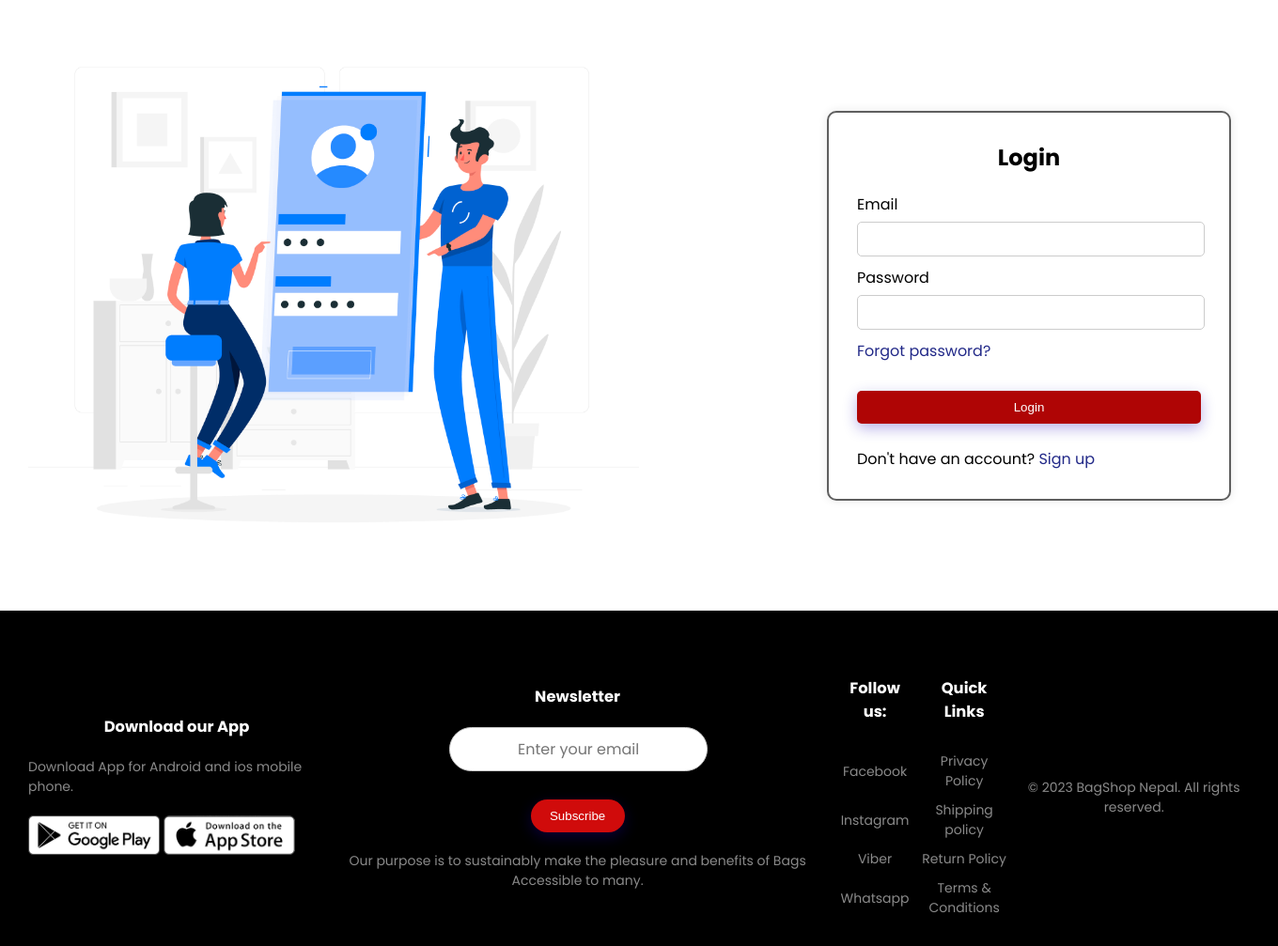
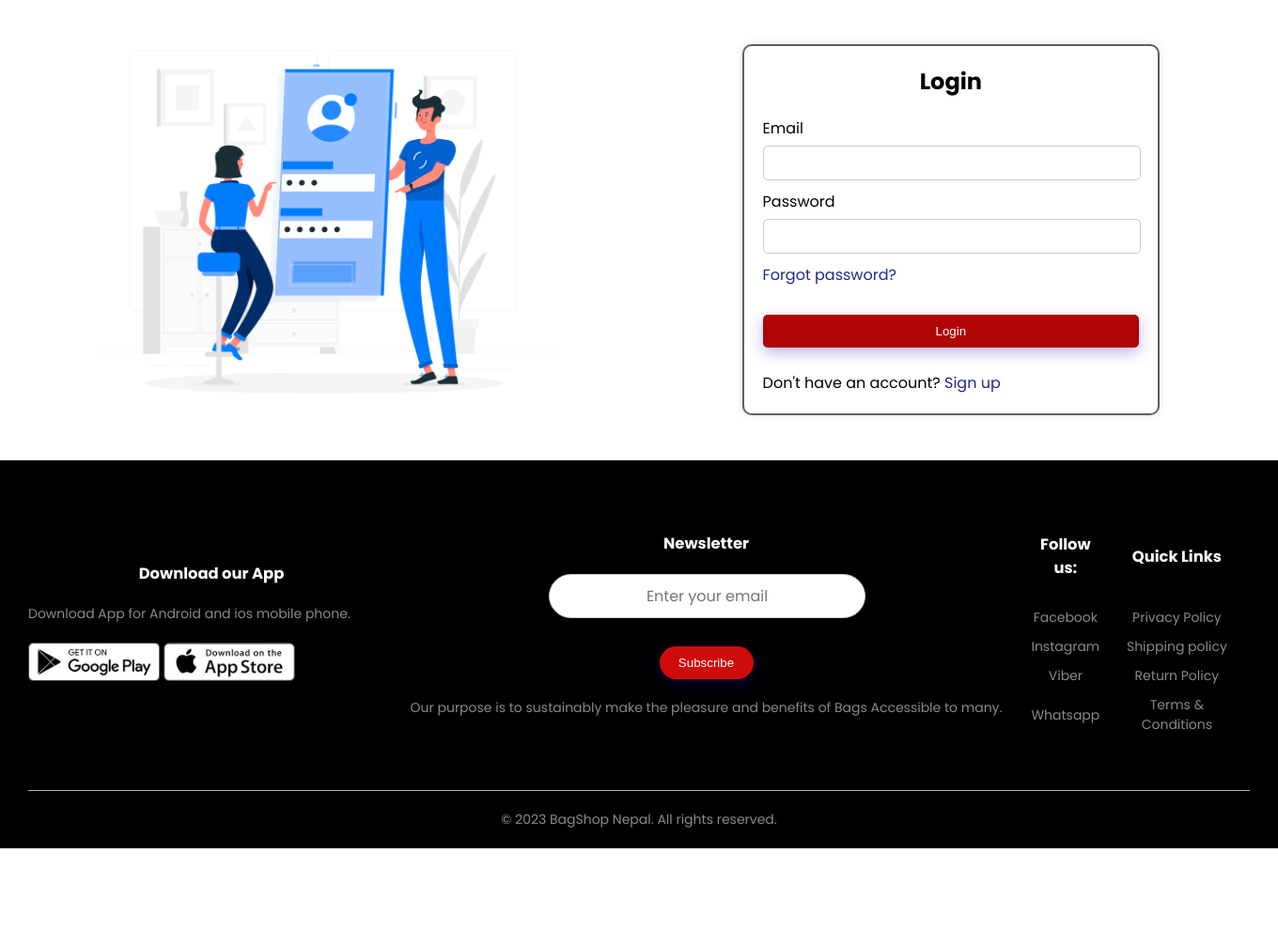
Before and after one commit to AayuStha/project-ecommerce, a PHP site: page /login.php in a window 1360 px wide. Shown: the part 73-1080 px from the top of the page at 94% size. After the commit the page ends 976 px from the top, so only its background shows below. Run offline with PHP 8.4, Linux system fonts and the light colour scheme.

Commit message:
updated login

```diff
--- a/login.php
+++ b/login.php
@@ -21,28 +21,30 @@
         padding-left: 25px;
         padding-right: 25px;
     }
-            .container {
+        .form-container {
         display: flex;
         justify-content: space-between;
         align-items: center;
-        width: 150%;
+        width: 90%;
+        margin-left: 100px;
     }
 
     img {
         flex: 1;
-        max-width: 50%;
+        max-width: 40%;
         height: auto;
+
     }
 
     .login-form {
         flex: 1;
         background-color: #fff;
-        padding: 30px;
+        padding: 20px;
         border-radius: 10px;
         box-shadow: 0px 0px 10px 0px rgba(0,0,0,0.1);
         width: 400px;
         border: 2px solid #5f5f5f;
-        margin: 20px 20px 20px 200px;
+        margin: 20px 90px 20px 200px;
     }
 
     .login-form h2 {
@@ -73,11 +75,16 @@
     }
 
     @media screen and (max-width: 500px) {
-        .container {
+        .form-container {
             flex-direction: column;
+            margin-left: 20px;
         }
-
-        img, .login-form {
+        img{
+            max-width: 90%;
+            max-height: 400px;
+            object-fit: cover;
+        }
+        .login-form {
             margin: 20px 0;
             width: 100%;
 
@@ -112,7 +119,7 @@
             </div>
         </div>
     </div>
-    <div class="container">
+    <div class="form-container">
         <img src="/project-ecommerce/images/login.jpg" alt="login image">
             <form class="login-form" method="POST" action="./login.php">
                 <h2>Login</h2>
```
